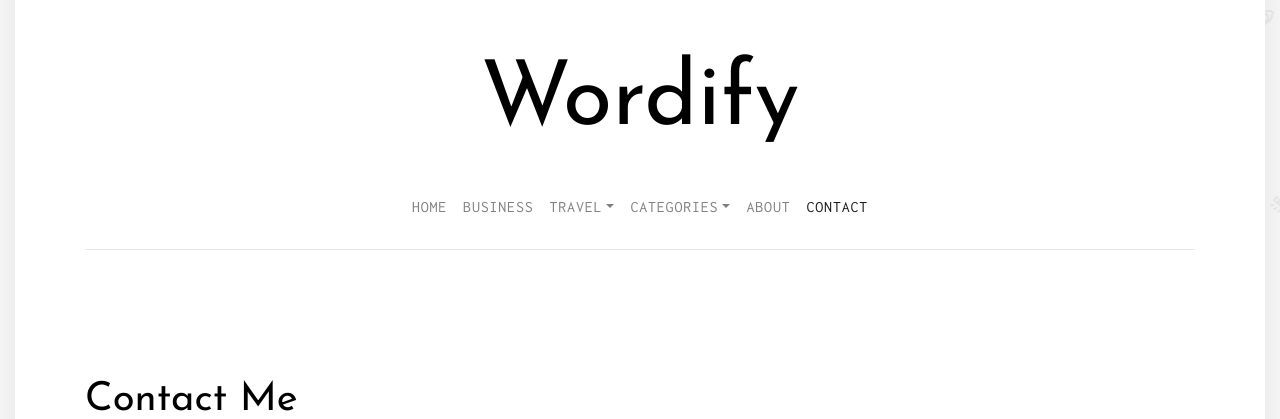
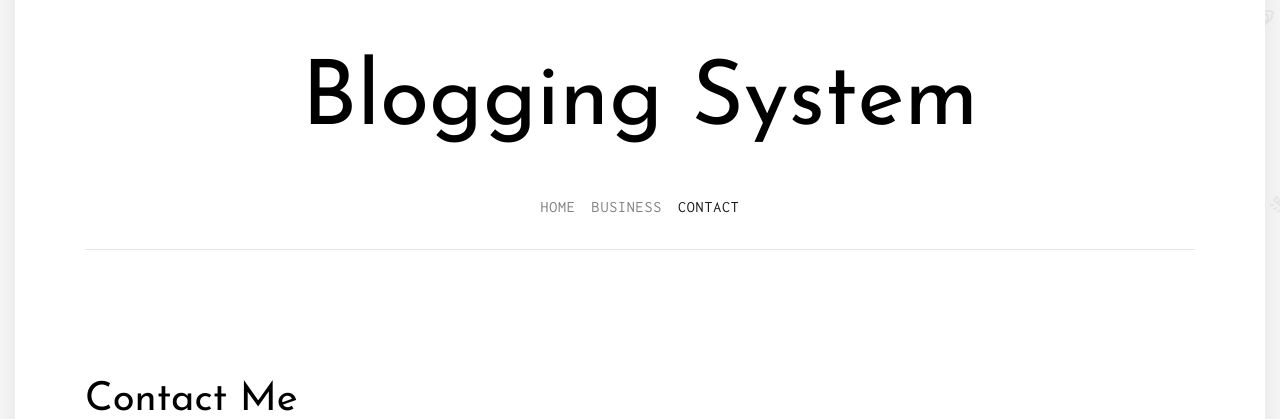
Before and after one commit to Alpheus-godswill1/blogging_system3, a PHP site: page /contact.php in a window 1280 px wide. Shown: the part 58-477 px from the top of the page. Run offline with PHP 8.4, Linux system fonts and the light colour scheme; some libraries are stand-ins or nearby versions.

Commit message:
just refactored this template course will start in some few minutes' time

```diff
--- a/contact.php
+++ b/contact.php
@@ -48,7 +48,7 @@
           <div class="row pt-5">
             <div class="col-12 text-center">
               <a class="absolute-toggle d-block d-md-none" data-toggle="collapse" href="#navbarMenu" role="button" aria-expanded="false" aria-controls="navbarMenu"><span class="burger-lines"></span></a>
-              <h1 class="site-logo"><a href="index.php">Wordify</a></h1>
+              <h1 class="site-logo"><a href="index.php">Blogging System</a></h1>
             </div>
           </div>
         </div>
@@ -65,7 +65,7 @@
                 <li class="nav-item">
                   <a class="nav-link" href="#">Business</a>
                 </li>
-                <li class="nav-item dropdown">
+                <!-- <li class="nav-item dropdown">
                   <a class="nav-link dropdown-toggle" href="category.html" id="dropdown04" data-toggle="dropdown" aria-haspopup="true" aria-expanded="false">Travel</a>
                   <div class="dropdown-menu" aria-labelledby="dropdown04">
                     <a class="dropdown-item" href="category.html">Asia</a>
@@ -73,9 +73,9 @@
                     <a class="dropdown-item" href="category.html">Dubai</a>
                     <a class="dropdown-item" href="category.html">Africa</a>
                     <a class="dropdown-item" href="category.html">South America</a>
-                  </div>
+                  </div> -->
 
-                </li>
+                <!-- </li>
 
                 <li class="nav-item dropdown">
                   <a class="nav-link dropdown-toggle" href="category.html" id="dropdown05" data-toggle="dropdown" aria-haspopup="true" aria-expanded="false">Categories</a>
@@ -87,12 +87,12 @@
                     <a class="dropdown-item" href="category.html">Business</a>
                   </div>
 
-                </li>
+                </li> -->
+                <!-- <li class="nav-item">
+                  <a class="nav-link" href="about.">About</a>
+                </li> -->
                 <li class="nav-item">
-                  <a class="nav-link" href="about.html">About</a>
-                </li>
-                <li class="nav-item">
-                  <a class="nav-link active" href="contact.html">Contact</a>
+                  <a class="nav-link active" href="contact.php">Contact</a>
                 </li>
               </ul>
 
```
